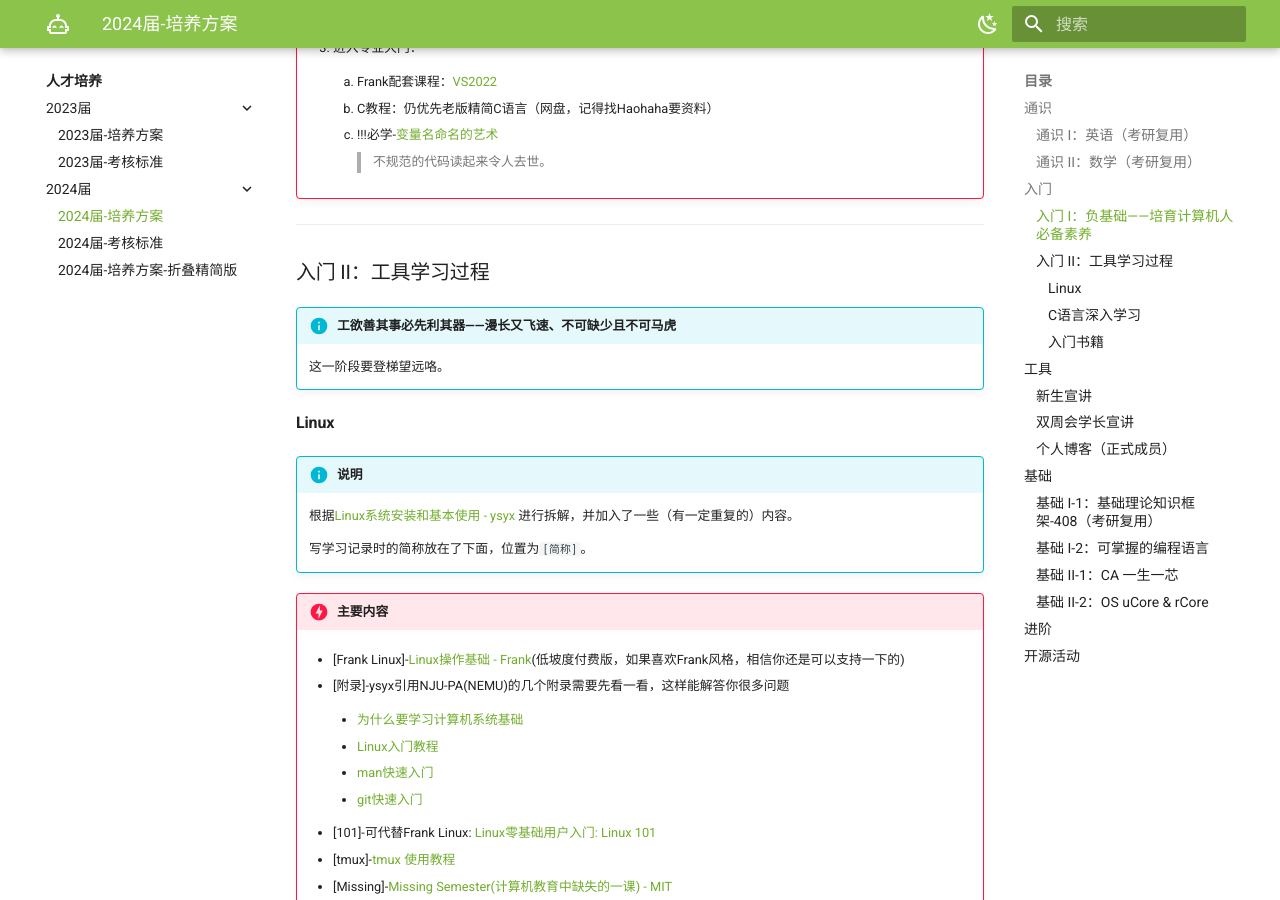
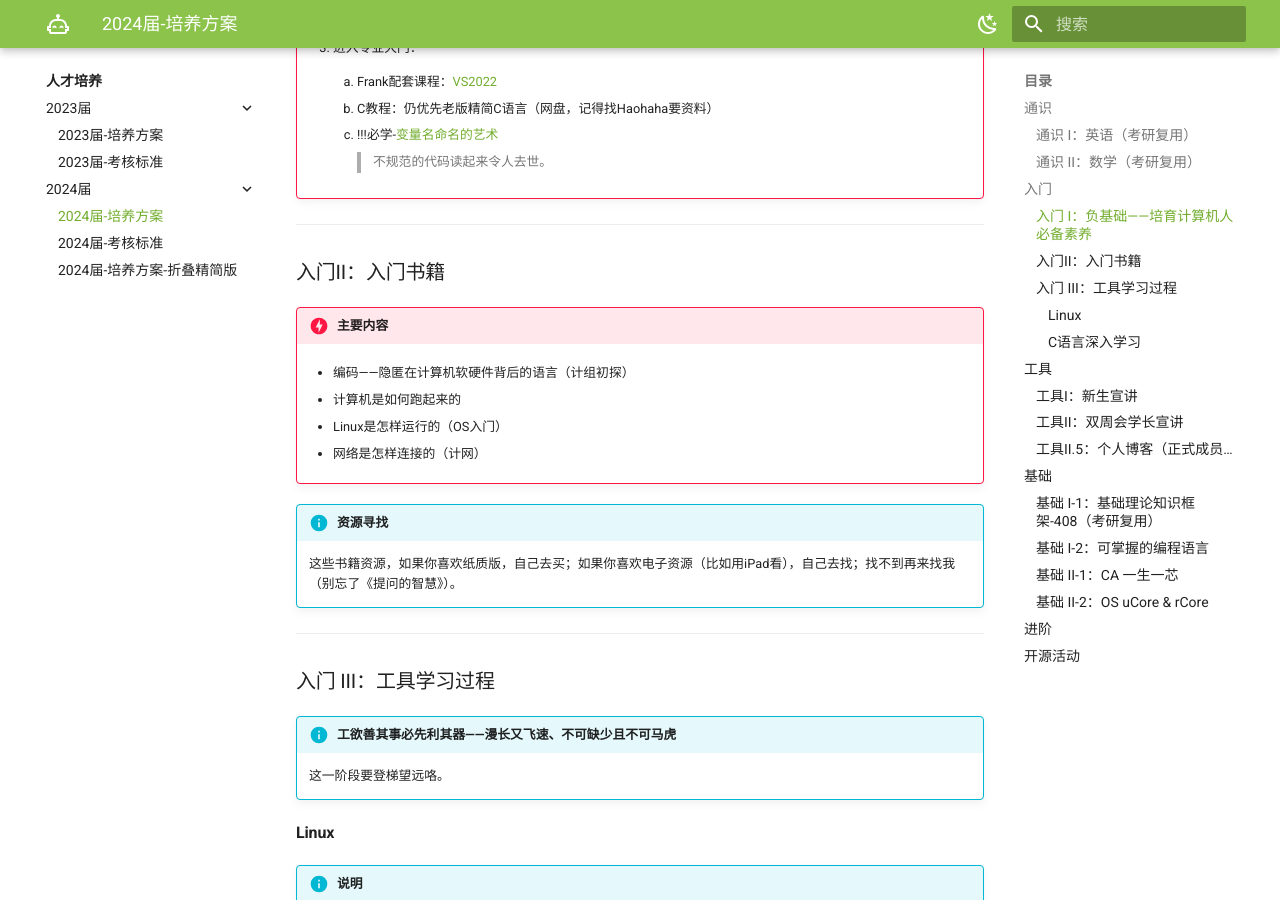
Before and after one commit to Haohahahaha/OSCA, an MkDocs documentation site: the page built from docs/guide/guide-2024.md, in a window 1280 px wide and 900 px high, scrolled down 2312 px. Built offline with MkDocs 1.6.1 and Material for MkDocs 9.7.7, drawn with Linux system fonts in a browser that asks for light colours; some of the changed text lies outside the part shown.

Commit message:
2024-06-25_22:39:02 update

```diff
--- a/docs/guide/guide-2024.md
+++ b/docs/guide/guide-2024.md
@@ -100,11 +100,27 @@
 
 		    > 不规范的代码读起来令人去世。
 
+---
 
+### 入门II：入门书籍
+
+!!! danger "主要内容"
+
+	- 编码——隐匿在计算机软硬件背后的语言（计组初探）
+
+	- 计算机是如何跑起来的
+
+	- Linux是怎样运行的（OS入门）
+
+	- 网络是怎样连接的（计网）
+
+!!! info "资源寻找"
+
+	这些书籍资源，如果你喜欢纸质版，自己去买；如果你喜欢电子资源（比如用iPad看），自己去找；找不到再来找我（别忘了《提问的智慧》）。
 
 ---
 
-### 入门 II：工具学习过程
+### 入门 III：工具学习过程
 
 !!! info "工欲善其事必先利其器——漫长又飞速、不可缺少且不可马虎"
 
@@ -190,29 +206,9 @@
 
 ---
 
-
-
-#### 入门书籍
-
-!!! danger "主要内容"
-
-	- 编码——隐匿在计算机软硬件背后的语言（计组初探）
-
-	- 计算机是如何跑起来的
-
-	- Linux是怎样运行的（OS入门）
-
-	- 网络是怎样连接的（计网）
-
-!!! info "资源寻找"
-
-	这些书籍资源，如果你喜欢纸质版，自己去买；如果你喜欢电子资源（比如用iPad看），自己去找；找不到再来找我（别忘了《提问的智慧》）。
-
----
-
 ## 工具
 
-### 新生宣讲
+### 工具I：新生宣讲
 
 !!! danger "主要内容"
 
@@ -224,7 +220,7 @@
 
 	- Vim使用
 
-### 双周会学长宣讲
+### 工具II：双周会学长宣讲
 
 !!! danger "主要内容"
 
@@ -238,7 +234,7 @@
 
 	- 个人博客（正式成员）[单独指导]
 
-### 个人博客（正式成员）
+### 工具II.5：个人博客（正式成员）
 
 !!! info "英语英语英语！"
 
```
Also changed, not shown: docs/guide/guide-2024-foldable.md (+20 -22 lines).
